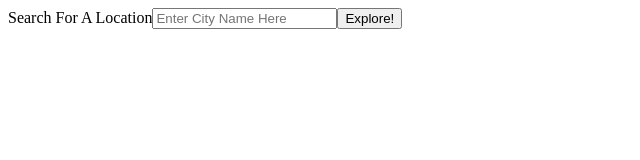
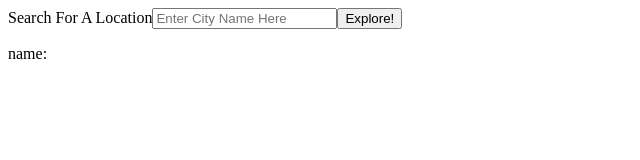
Before and after one commit to rpap75/city-explorer, a React (Create React App) app: page / in a window 1280 px wide. Shown: the top 160 px of the page, without its empty margins (0-640 px from the left). Built offline with nearby package versions, Linux system fonts and the light colour scheme.

Commit message:
fixed task two

```diff
--- a/src/components/LocationDisplay.js
+++ b/src/components/LocationDisplay.js
@@ -3,8 +3,9 @@ import React from "react";
 class LocationDisplay extends React.Component {
   render() {
     return (
-      <p>{
-        this.props.name}
+      <p>
+        name:
+        {this.props.name}
         {this.props.lat}
         {this.props.lon}
       </p>
```
Also changed, not shown: 1 other file (tests, documents, lock files or other folders).
